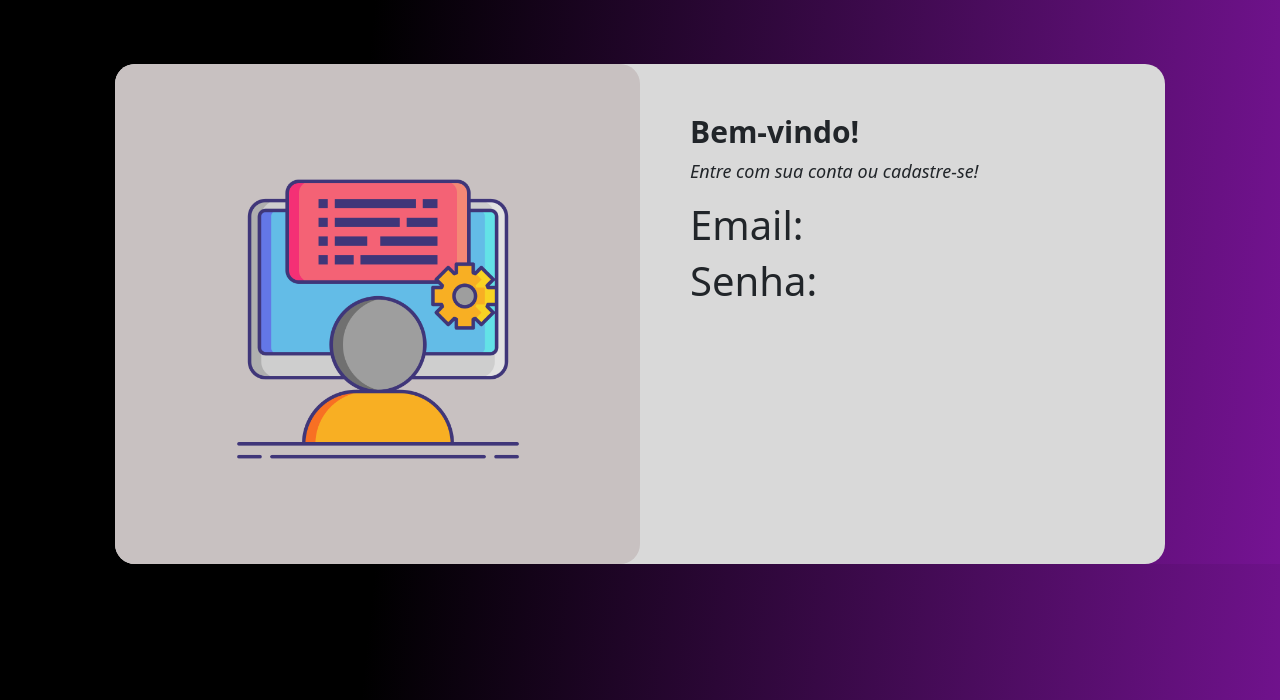
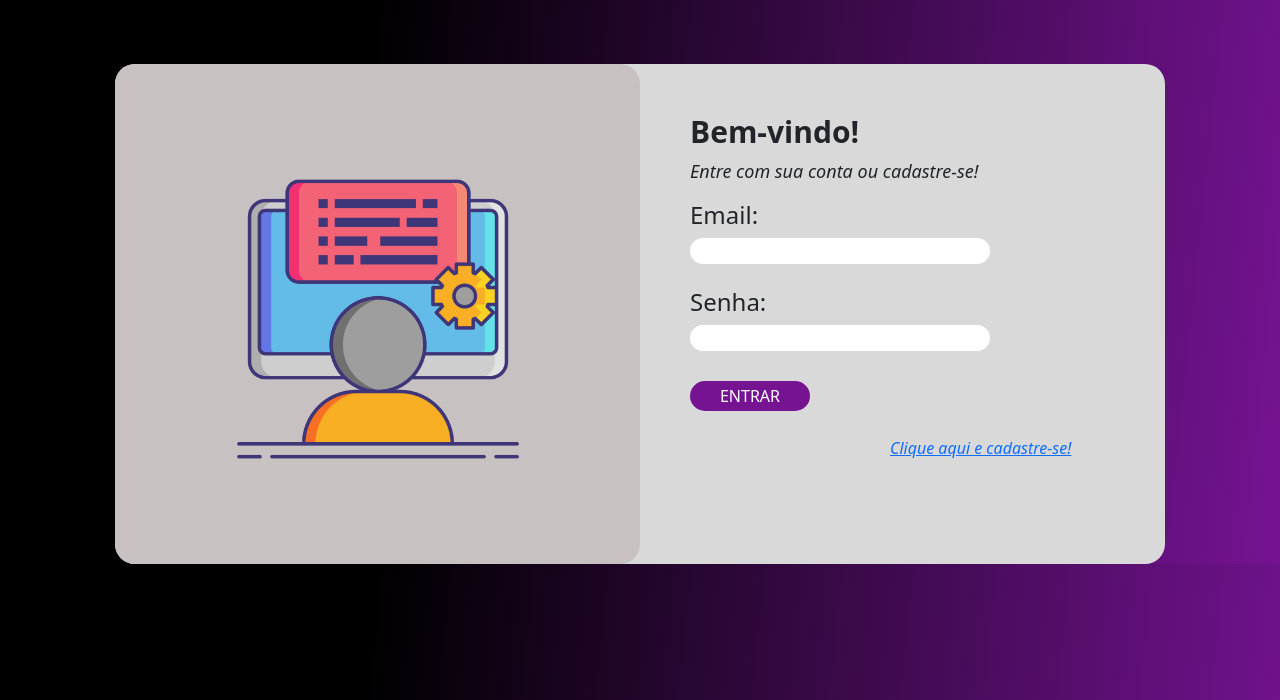
Before and after one commit to GustavoLanna11/sistema_cadastro, a PHP site: page / in a window 1280 px wide. Shown: the top 700 px of the page. Run offline with PHP 8.4, Linux system fonts and the light colour scheme.

Commit message:
Add files via upload

```diff
--- a/assets/css/style.css
+++ b/assets/css/style.css
@@ -40,3 +40,44 @@ background: linear-gradient(276deg, rgba(117,19,147,1) 0%, rgba(0,0,0,1) 72%);
 #cadastro{
     margin-left: 50px;
 }
+
+#botao{
+    background-color: #751393;
+    border: none;
+    color: white;
+    border-radius: 20px;
+    width: 120px;
+    height: 30px;
+    margin-top: 30px;
+}
+
+#botao:hover{
+    transform:scale(0.95);
+    background-color: rgb(255, 255, 255);
+    color: #751393;
+    border-color: #751393;
+}
+
+#txtcadastro{
+    margin-left: 200px;
+    margin-top: 25px;
+
+}
+
+#txtcadastro:hover{
+    transform:scale(0.95);
+    color: #751393;
+
+}
+
+#email{
+    border: none;
+    border-radius: 20px;
+    width: 300px
+}
+
+#senha{
+    border: none;
+    border-radius: 20px;
+    width: 300px
+}
--- a/cadastrar.html
+++ b/cadastrar.html
@@ -10,6 +10,6 @@
   <title>Cadastro</title>
 </head>
 <body>
-
+  Ola
 </body>
 </html>
--- a/index.html
+++ b/index.html
@@ -21,8 +21,16 @@
         <h1 id="titulo">Bem-vindo!</h1>
         <p id="txt"><i>Entre com sua conta ou cadastre-se!</i></p>
 
-        <h1>Email:</h1>
-        <h1>Senha:</h1>
+        <h4>Email:</h4>
+        <input type="email" name="" id="email"><br><br>
+
+
+        <h4>Senha:</h4>
+        <input type="password" name="" id="senha"><br>
+
+
+        <a href=""><input type="button" value="ENTRAR" id="botao"></a>
+        <a href="cadastrar.html"><p id="txtcadastro"><i>Clique aqui e cadastre-se!</i></p></a>
       </div>
 
 
```
